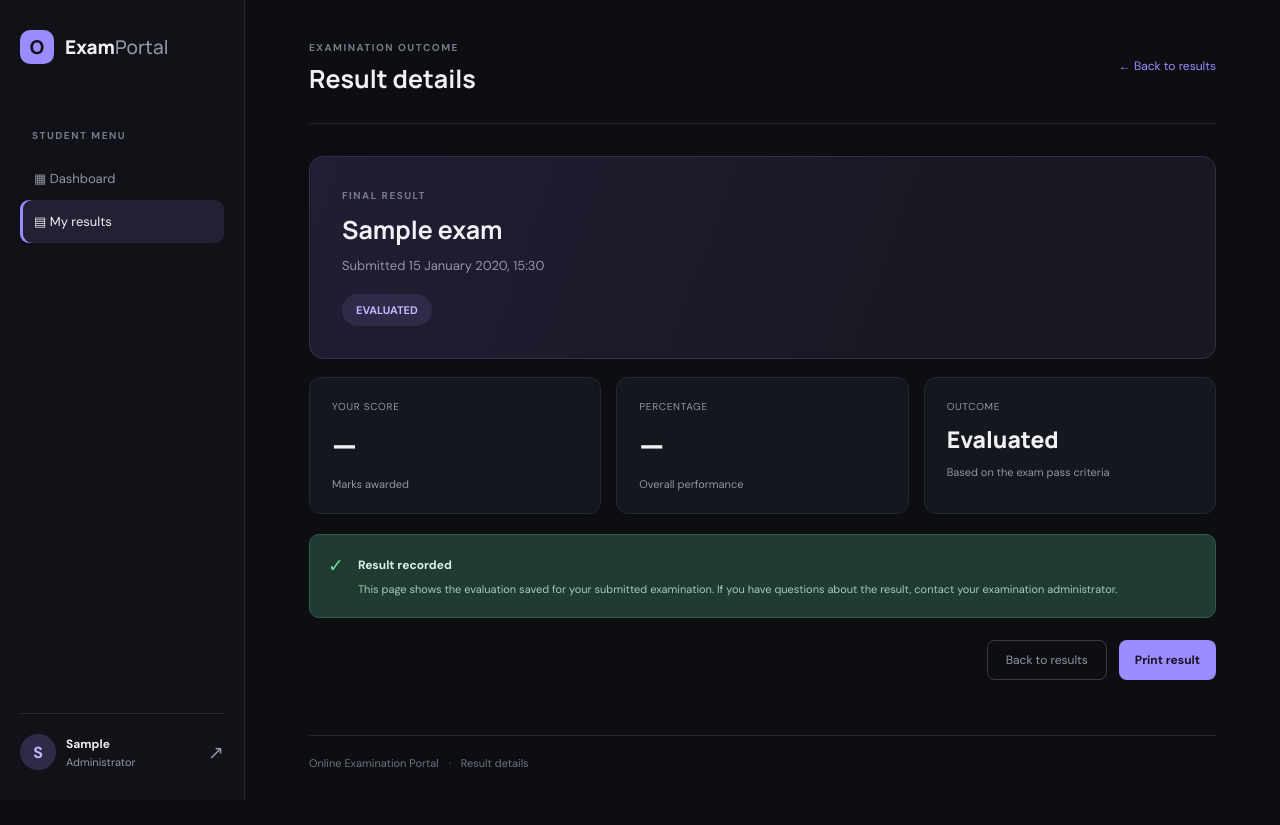
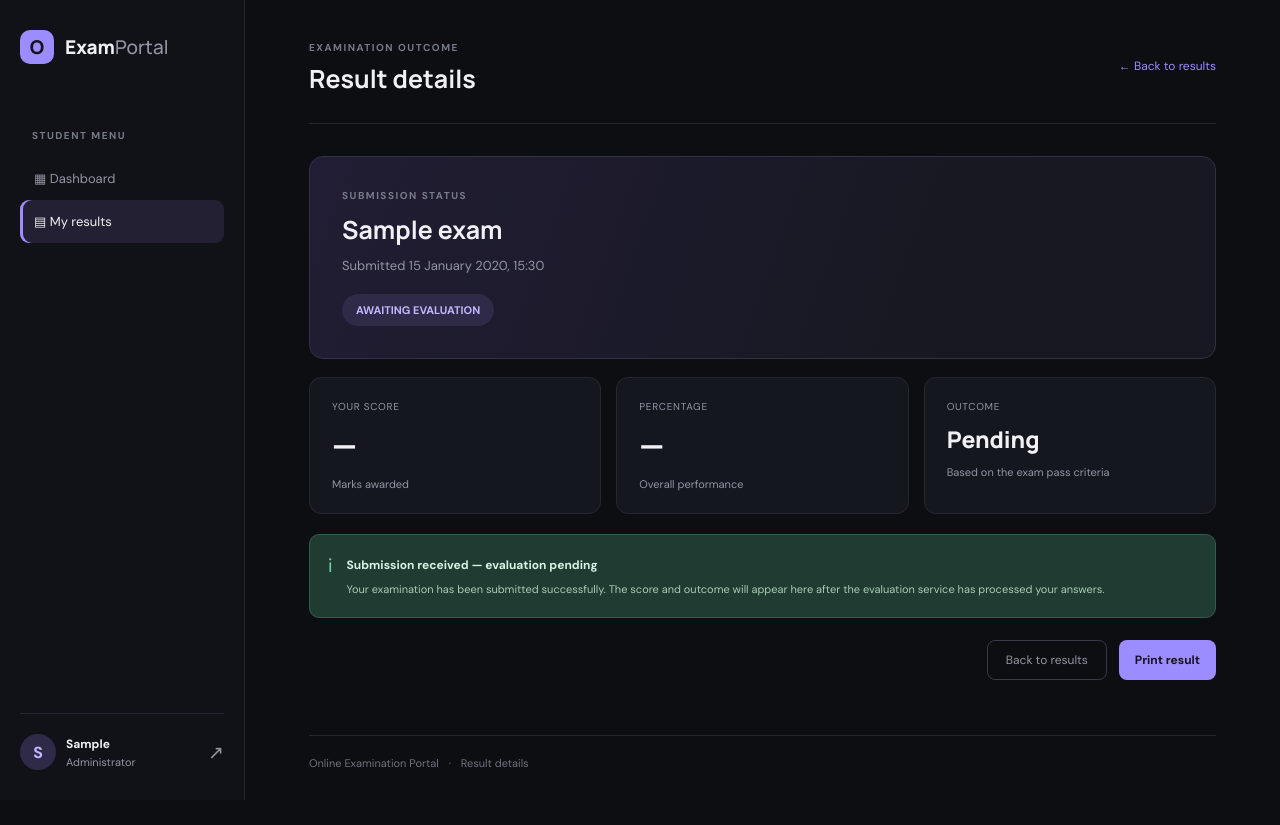
Before and after one commit to online-exam-portal-team6/online-exam-portal, a Django app: page /results/1/ in a window 1280 px wide. Run offline with Django 5.2, Linux system fonts and the light colour scheme; a user stored in the database is signed in; tables that the repository leaves empty hold one stand-in row (values such as "Sample post").

Commit message:
Distinguish submitted attempts from evaluated results

```diff
--- a/online-exam-portal-skeleton/online-exam-portal/results/templates/results/result_detail.html
+++ b/online-exam-portal-skeleton/online-exam-portal/results/templates/results/result_detail.html
@@ -30,7 +30,7 @@
             <a class="text-link" href="{% if request.user.is_staff %}{% url 'results:admin_result_list' %}{% else %}{% url 'results:result_list' %}{% endif %}">← Back to results</a>
         </header>
         <section class="result-hero">
-            <p class="eyebrow">FINAL RESULT</p>
+            <p class="eyebrow">{% if score != None or percentage != None or passed != None %}EXAMINATION RESULT{% else %}SUBMISSION STATUS{% endif %}</p>
             <h2>{{ exam_title }}</h2>
             <p class="muted">{% if completed_at %}Submitted {{ completed_at|date:"d F Y, H:i" }}{% else %}Your examination has been evaluated{% endif %}</p>
             {% if passed == True or passed == "Pass" or passed == "PASS" %}
@@ -38,7 +38,7 @@
             {% elif passed == False or passed == "Fail" or passed == "FAIL" %}
                 <span class="result-status failed result-hero-status">NOT PASSED</span>
             {% else %}
-                <span class="result-status pending result-hero-status">EVALUATED</span>
+                <span class="result-status pending result-hero-status">{% if score != None or percentage != None or passed != None %}EVALUATION RECORDED{% else %}AWAITING EVALUATION{% endif %}</span>
             {% endif %}
         </section>
         <section class="result-summary-grid">
@@ -54,14 +54,21 @@
             </article>
             <article class="result-summary-card">
                 <span class="summary-label">OUTCOME</span>
-                <strong class="outcome-text">{% if passed == True or passed == "Pass" or passed == "PASS" %}Passed{% elif passed == False or passed == "Fail" or passed == "FAIL" %}Not passed{% else %}Evaluated{% endif %}</strong>
+                <strong class="outcome-text">{% if passed == True or passed == "Pass" or passed == "PASS" %}Passed{% elif passed == False or passed == "Fail" or passed == "FAIL" %}Not passed{% elif score != None or percentage != None %}Evaluation recorded{% else %}Pending{% endif %}</strong>
                 <small>Based on the exam pass criteria</small>
             </article>
         </section>
+        {% if score != None or percentage != None or passed != None %}
         <section class="result-note">
             <span>✓</span>
-            <div><strong>Result recorded</strong><p>This page shows the evaluation saved for your submitted examination. If you have questions about the result, contact your examination administrator.</p></div>
+            <div><strong>Evaluation recorded</strong><p>This page shows the evaluation data saved for your submitted examination. If you have questions about the result, contact your examination administrator.</p></div>
         </section>
+        {% else %}
+        <section class="result-note">
+            <span>i</span>
+            <div><strong>Submission received — evaluation pending</strong><p>Your examination has been submitted successfully. The score and outcome will appear here after the evaluation service has processed your answers.</p></div>
+        </section>
+        {% endif %}
         <div class="result-actions">
             <a class="secondary-button" href="{% if request.user.is_staff %}{% url 'results:admin_result_list' %}{% else %}{% url 'results:result_list' %}{% endif %}">Back to results</a>
             <button class="header-button" type="button" onclick="window.print()">Print result</button>
```
